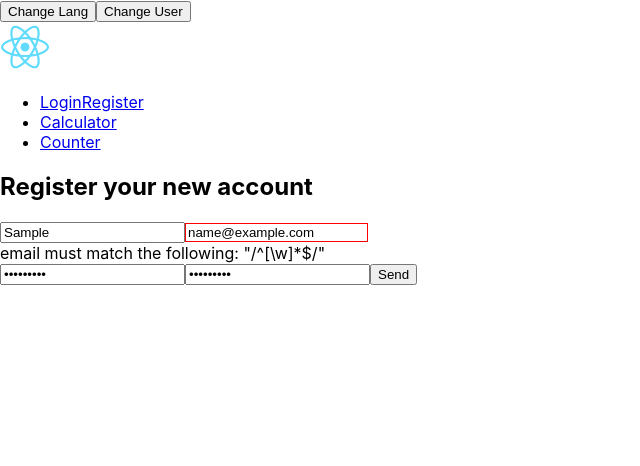
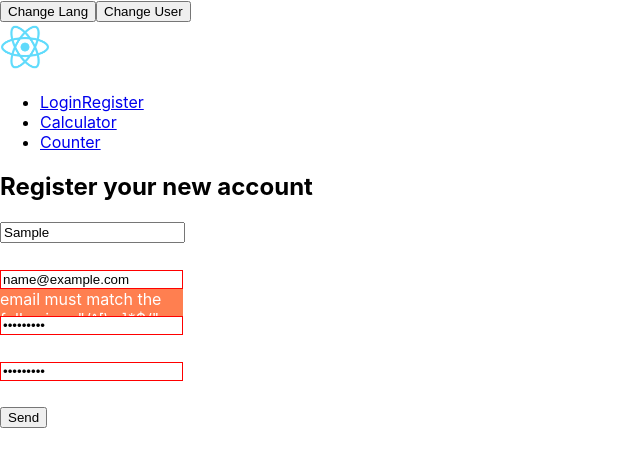
Before and after one commit to fd-freshjs/react-main, a React (Create React App) app: page /register in a window 1280 px wide. Both pictures are taken after typing "Sample", "name@example.com", "Sample123", "Sample123" into the empty fields and a click on the button "Send". Shown: the top 466 px of the page, without its empty margins (0-640 px from the left). Built offline with nearby package versions, Linux system fonts and the light colour scheme.

Commit message:
Add styles

```diff
--- a/src/component/RegisterForm/RegisterForm.css
+++ b/src/component/RegisterForm/RegisterForm.css
@@ -3,6 +3,9 @@
 }
 
 .inputWrapper {
+    display: block;
+    width: max-content;
+    margin-bottom: 25px;
     position: relative;
 }
 
@@ -10,7 +13,7 @@
     position: absolute;
     left: 0;
     right: 0;
-    top: calc(100% + 2px);
+    top: calc(100%);
 
     color: white;
     background-color: coral;
--- a/src/component/RegisterForm/index.jsx
+++ b/src/component/RegisterForm/index.jsx
@@ -4,10 +4,17 @@ import { Formik, Form, Field, ErrorMessage } from 'formik';
 import './RegisterForm.css';
 
 const regiterSchema = yup.object().shape({
-  name: yup.string().required(),
-  email: yup.string().email().required().matches(/^[\w]*$/),
-  password: yup.string().required(),
-  confPassword: yup.string().required().oneOf([yup.ref("password")]),
+  name: yup.string().required('Required field'),
+  email: yup
+    .string()
+    .email()
+    .required('Required field')
+    .matches(/^[\w]*$/),
+  password: yup.string().required('Required field'),
+  confPassword: yup
+    .string()
+    .required('Required field')
+    .oneOf([yup.ref('password')]),
 });
 
 function RegisterForm () {
@@ -30,34 +37,72 @@ function RegisterForm () {
     <Formik
       initialValues={initialValues}
       onSubmit={handleSubmit}
-      // validate
+      // validate={function() { return errorObj; }}
       validationSchema={regiterSchema}
     >
-      {
-        (settings) => {
+      {settings => {
         const { errors } = settings;
 
         return (
           <Form>
-              <label className="inputWrapper">
-                <Field className={errors.name ? "error" : ""} name="name" placeholder="Name" />
-                <ErrorMessage className="errorLabel" name="name" component="div" />
+            <label className='inputWrapper'>
+              <Field
+                className={errors.name ? 'error' : ''}
+                name='name'
+                placeholder='Name'
+              />
+              <ErrorMessage
+                className='errorLabel'
+                name='name'
+                component='div'
+              />
             </label>
 
-              <Field className={errors.email ? "error" : ""} name="email" placeholder="Email" />
-              <ErrorMessage name="email"  component="div" />
+            <label className='inputWrapper'>
+              <Field
+                className={errors.email ? 'error' : ''}
+                name='email'
+                placeholder='Email'
+              />
+              <ErrorMessage
+                className='errorLabel'
+                name='email'
+                component='div'
+              />
+            </label>
 
-              <Field type="password" name="password" placeholder="Password" />
-              <ErrorMessage name="password"  component="div" />
+            <label className='inputWrapper'>
+              <Field
+                className={errors.email ? 'error' : ''}
+                type='password'
+                name='password'
+                placeholder='Password'
+              />
+              <ErrorMessage
+                className='errorLabel'
+                name='password'
+                component='div'
+              />
+            </label>
 
-              <Field type="password" name="confPassword" placeholder="Confirm password" />
-              <ErrorMessage name="confPassword"  component="div" />
+            <label className='inputWrapper'>
+              <Field
+                className={errors.email ? 'error' : ''}
+                type='password'
+                name='confPassword'
+                placeholder='Confirm password'
+              />
+              <ErrorMessage
+                className='errorLabel'
+                name='confPassword'
+                component='div'
+              />
+            </label>
 
-              <button type="submit">Send</button>
+            <button type='submit'>Send</button>
           </Form>
         );
-        }
-      }
+      }}
     </Formik>
   );
 }
```
Lines whose indentation alone changed are shown as unchanged.
